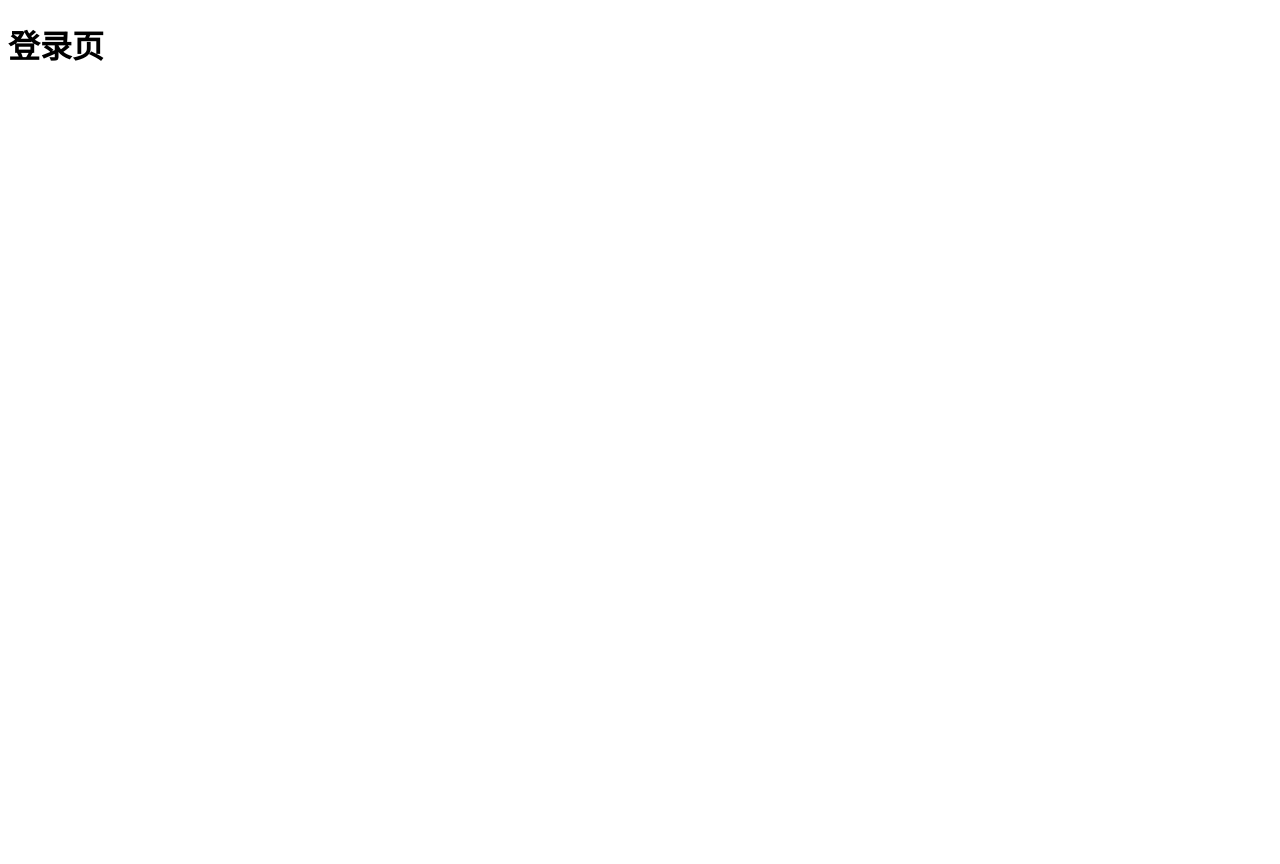
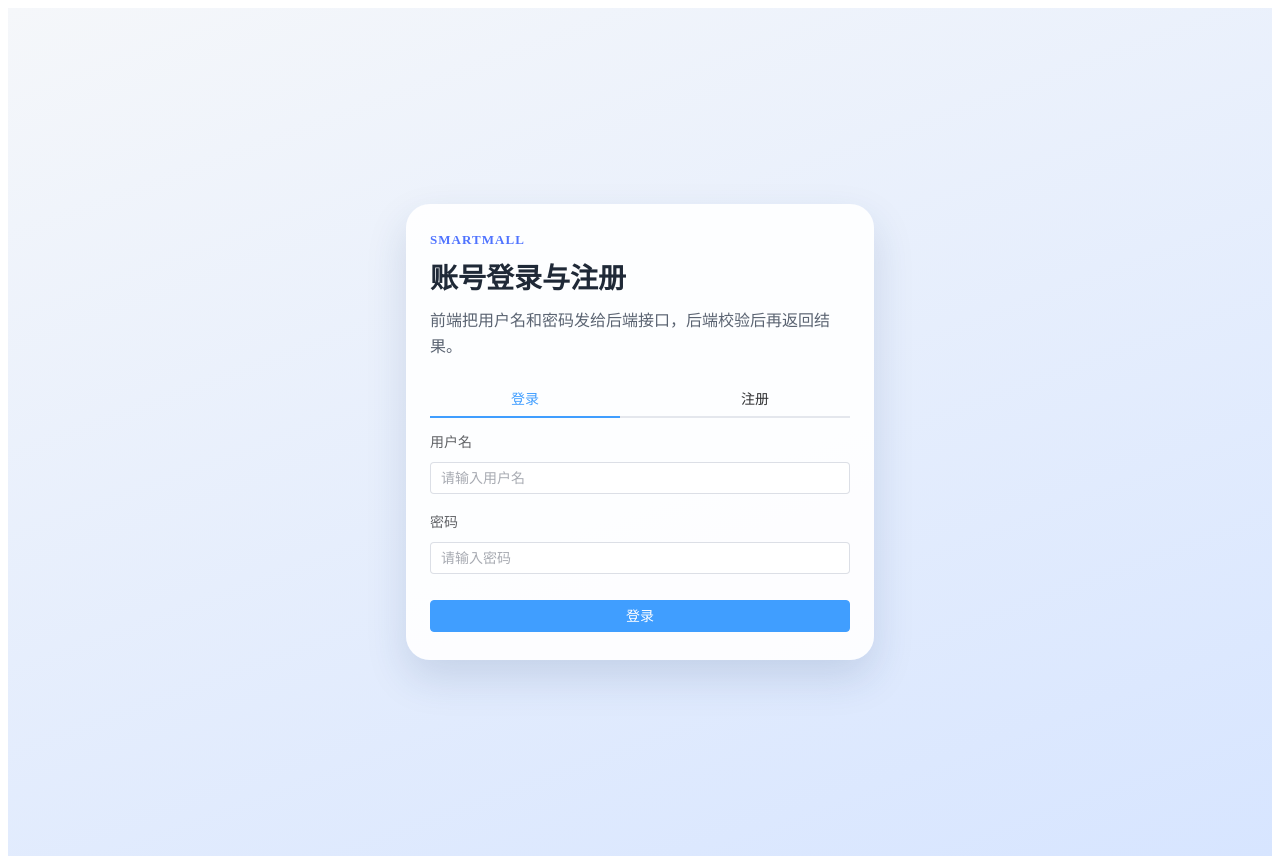
Before and after one commit to kl123/Mall-front, a Vue app in the folder SmartMall/: page / in a window 1280 px wide. Before the commit the page ends 800 px from the top, so only its background shows below. Built offline with nearby package versions, Linux system fonts and the light colour scheme.

Commit message:
数据接口完成

```diff
--- /dev/null
+++ b/SmartMall/src/api/auth.js
@@ -0,0 +1,25 @@
+const API_PREFIX = '/api'
+
+async function postForm(url, payload) {
+  const response = await fetch(`${API_PREFIX}${url}`, {
+    method: 'POST',
+    headers: {
+      'Content-Type': 'application/x-www-form-urlencoded;charset=UTF-8'
+    },
+    body: new URLSearchParams(payload).toString()
+  })
+
+  if (!response.ok) {
+    throw new Error(`请求失败：${response.status}`)
+  }
+
+  return response.json()
+}
+
+export function login(payload) {
+  return postForm('/login', payload)
+}
+
+export function register(payload) {
+  return postForm('/register', payload)
+}
--- a/SmartMall/src/views/Login.vue
+++ b/SmartMall/src/views/Login.vue
@@ -1,5 +1,216 @@
 <template>
-  <div>
-    <h1>登录页</h1>
+  <div class="login-page">
+    <div class="login-card">
+      <div class="hero">
+        <p class="eyebrow">SmartMall</p>
+        <h1>账号登录与注册</h1>
+        <p class="subtitle">前端把用户名和密码发给后端接口，后端校验后再返回结果。</p>
+      </div>
+
+      <el-tabs v-model="activeTab" stretch>
+        <el-tab-pane label="登录" name="login">
+          <el-form label-position="top" @submit.prevent>
+            <el-form-item label="用户名">
+              <el-input
+                v-model.trim="loginForm.username"
+                placeholder="请输入用户名"
+                clearable
+              />
+            </el-form-item>
+            <el-form-item label="密码">
+              <el-input
+                v-model="loginForm.password"
+                type="password"
+                placeholder="请输入密码"
+                show-password
+                clearable
+                @keyup.enter="handleLogin"
+              />
+            </el-form-item>
+            <el-button type="primary" :loading="loading" class="action-btn" @click="handleLogin">
+              登录
+            </el-button>
+          </el-form>
+        </el-tab-pane>
+
+        <el-tab-pane label="注册" name="register">
+          <el-form label-position="top" @submit.prevent>
+            <el-form-item label="用户名">
+              <el-input
+                v-model.trim="registerForm.username"
+                placeholder="请设置用户名"
+                clearable
+              />
+            </el-form-item>
+            <el-form-item label="密码">
+              <el-input
+                v-model="registerForm.password"
+                type="password"
+                placeholder="请设置密码"
+                show-password
+                clearable
+              />
+            </el-form-item>
+            <el-form-item label="确认密码">
+              <el-input
+                v-model="registerForm.confirmPassword"
+                type="password"
+                placeholder="请再次输入密码"
+                show-password
+                clearable
+                @keyup.enter="handleRegister"
+              />
+            </el-form-item>
+            <el-button type="success" :loading="loading" class="action-btn" @click="handleRegister">
+              注册
+            </el-button>
+          </el-form>
+        </el-tab-pane>
+      </el-tabs>
+    </div>
   </div>
 </template>
+
+<script setup>
+import { reactive, ref } from 'vue'
+import { useRouter } from 'vue-router'
+import { ElMessage } from 'element-plus'
+import { login, register as registerUser } from '@/api/auth'
+
+const router = useRouter()
+const activeTab = ref('login')
+const loading = ref(false)
+
+const loginForm = reactive({
+  username: '',
+  password: ''
+})
+
+const registerForm = reactive({
+  username: '',
+  password: '',
+  confirmPassword: ''
+})
+
+function validateUserForm({ username, password }) {
+  if (!username || !password) {
+    ElMessage.warning('用户名和密码都要填写')
+    return false
+  }
+
+  return true
+}
+
+async function handleLogin() {
+  if (!validateUserForm(loginForm)) {
+    return
+  }
+
+  loading.value = true
+
+  try {
+    const result = await login({
+      username: loginForm.username,
+      password: loginForm.password
+    })
+
+    if (!result.success) {
+      ElMessage.error('用户名或密码错误')
+      return
+    }
+
+    localStorage.setItem('smartmall-user', JSON.stringify(result.user || { username: loginForm.username }))
+    ElMessage.success('登录成功')
+    router.push('/main/home')
+  } catch (error) {
+    ElMessage.error(error.message || '登录请求失败，请检查后端是否启动')
+  } finally {
+    loading.value = false
+  }
+}
+
+async function handleRegister() {
+  if (!validateUserForm(registerForm)) {
+    return
+  }
+
+  if (registerForm.password !== registerForm.confirmPassword) {
+    ElMessage.warning('两次输入的密码不一致')
+    return
+  }
+
+  loading.value = true
+
+  try {
+    const result = await registerUser({
+      username: registerForm.username,
+      password: registerForm.password
+    })
+
+    if (!result.success) {
+      ElMessage.error('用户名已存在')
+      return
+    }
+
+    ElMessage.success('注册成功，请登录')
+    loginForm.username = registerForm.username
+    loginForm.password = ''
+    registerForm.password = ''
+    registerForm.confirmPassword = ''
+    activeTab.value = 'login'
+  } catch (error) {
+    ElMessage.error(error.message || '注册请求失败，请检查后端是否启动')
+  } finally {
+    loading.value = false
+  }
+}
+</script>
+
+<style scoped>
+.login-page {
+  min-height: 100vh;
+  display: flex;
+  align-items: center;
+  justify-content: center;
+  padding: 24px;
+  background: linear-gradient(160deg, #f5f7fa 0%, #d7e5ff 100%);
+}
+
+.login-card {
+  width: min(100%, 420px);
+  padding: 28px 24px;
+  border-radius: 24px;
+  background: rgba(255, 255, 255, 0.92);
+  box-shadow: 0 18px 40px rgba(31, 67, 115, 0.15);
+}
+
+.hero {
+  margin-bottom: 18px;
+}
+
+.eyebrow {
+  margin: 0 0 8px;
+  color: #4f73ff;
+  font-size: 13px;
+  font-weight: 700;
+  letter-spacing: 0.08em;
+  text-transform: uppercase;
+}
+
+.hero h1 {
+  margin: 0;
+  color: #1f2937;
+  font-size: 28px;
+}
+
+.subtitle {
+  margin: 12px 0 0;
+  color: #5b6472;
+  line-height: 1.6;
+}
+
+.action-btn {
+  width: 100%;
+  margin-top: 8px;
+}
+</style>
--- a/SmartMall/vite.config.js
+++ b/SmartMall/vite.config.js
@@ -4,7 +4,6 @@ import { defineConfig } from 'vite'
 import vue from '@vitejs/plugin-vue'
 import vueDevTools from 'vite-plugin-vue-devtools'
 
-// https://vite.dev/config/
 export default defineConfig({
   plugins: [
     vue(),
@@ -15,4 +14,12 @@ export default defineConfig({
       '@': fileURLToPath(new URL('./src', import.meta.url))
     },
   },
+  server: {
+    proxy: {
+      '/api': {
+        target: 'http://localhost:8080',
+        changeOrigin: true
+      }
+    }
+  }
 })
```
Also changed, not shown: 1 other file (tests, documents, lock files or other folders).
